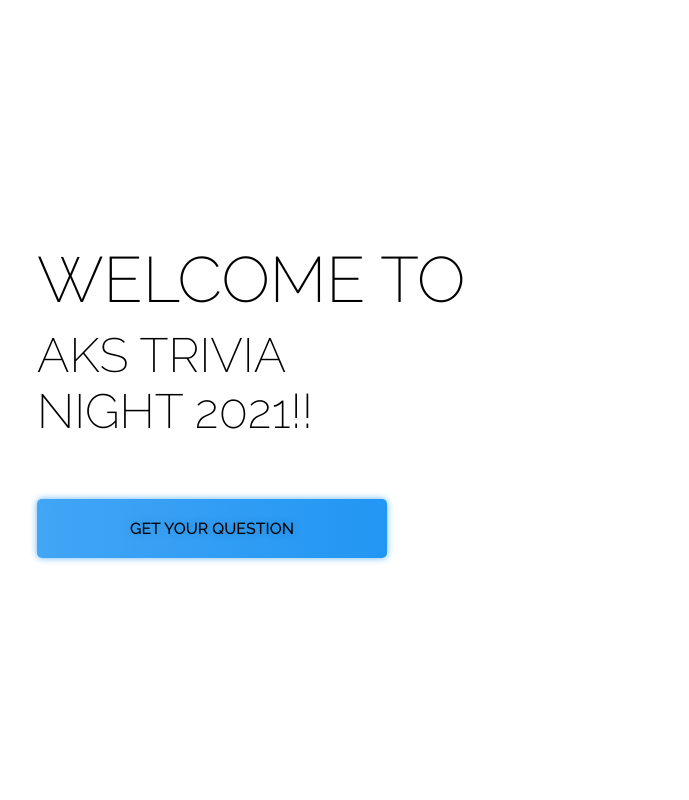
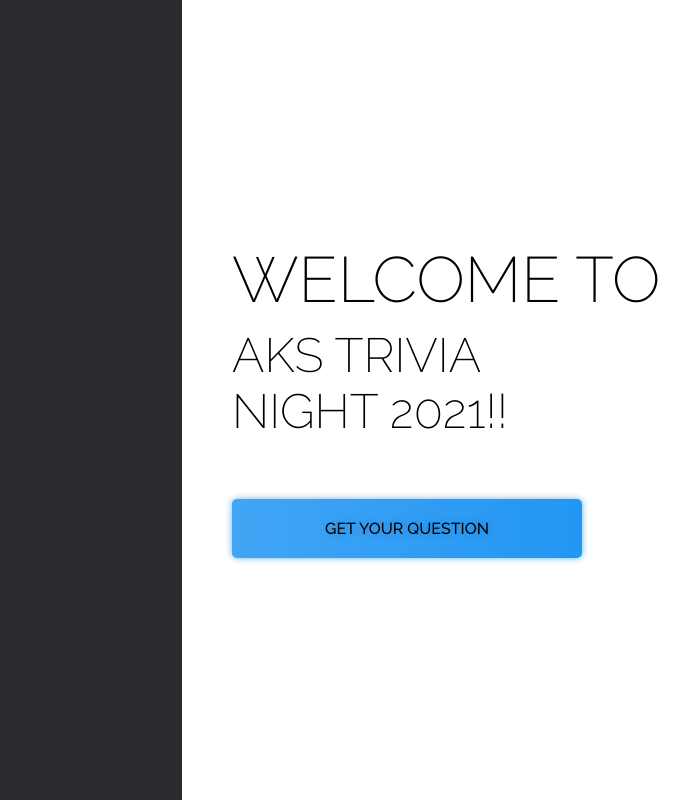
Before and after one commit to msaaddev/aks-trivia, a Next.js app: page / in a window 1280 px wide. Shown: the whole page, without its empty margins (548-1237 px from the left). Built offline with nearby package versions, Linux system fonts and the light colour scheme.

Commit message:
📦 NEW: color

```diff
--- a/styles/Home.module.css
+++ b/styles/Home.module.css
@@ -8,9 +8,13 @@
 
 .subcontainer_left {
     height: 100vh;
+    flex: 1.2;
+    background-color: #292a2d;
 }
 
 .subcontainer_right {
+    flex: 0.8;
+    margin-left: 50px;
 }
 
 .subcontainer_right_info {
```
